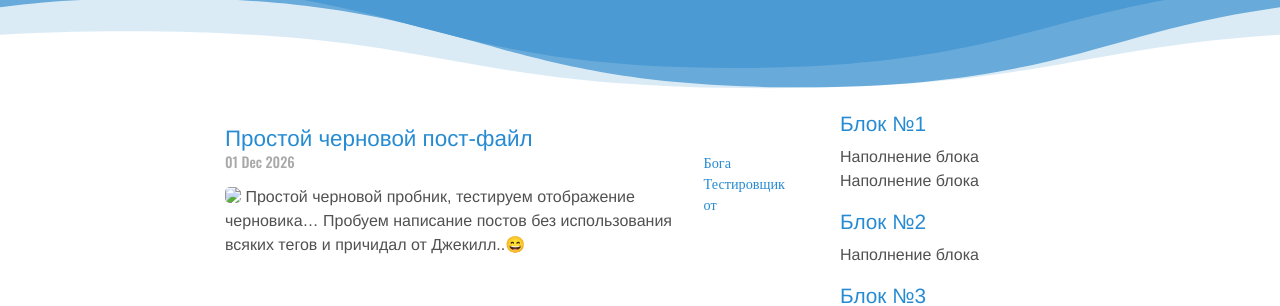
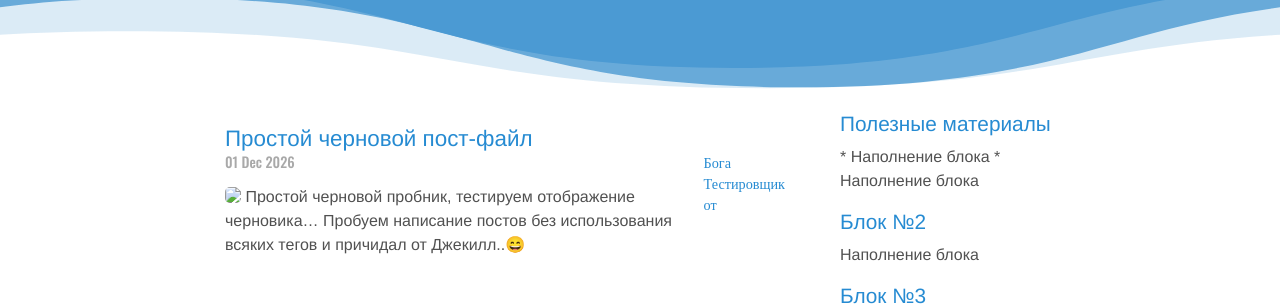
Before and after one commit to whitepingvin/blog, a Jekyll site: the page built from index.html, in a window 1280 px wide. Shown: the part 515-821 px from the top of the page. Built offline with Jekyll 4.4.1, drawn with Linux system fonts in a browser that asks for light colours; nearby versions of some CDN libraries; emoji names are drawn with the system emoji font; the list of posts is cut into pages by our own code.

Commit message:
Update default.html

```diff
--- a/_layouts/default.html
+++ b/_layouts/default.html
@@ -32,9 +32,9 @@
       <div class="aside">
         <div class="sidebar">
           <div class="box__item">
-            <h2>Блок №1</h2>
-            Наполнение блока
-            Наполнение блока
+            <h2>Полезные материалы</h2>
+            * Наполнение блока
+            * Наполнение блока
           </div>
           <div class="box__item">
             <h2>Блок №2</h2>
```
